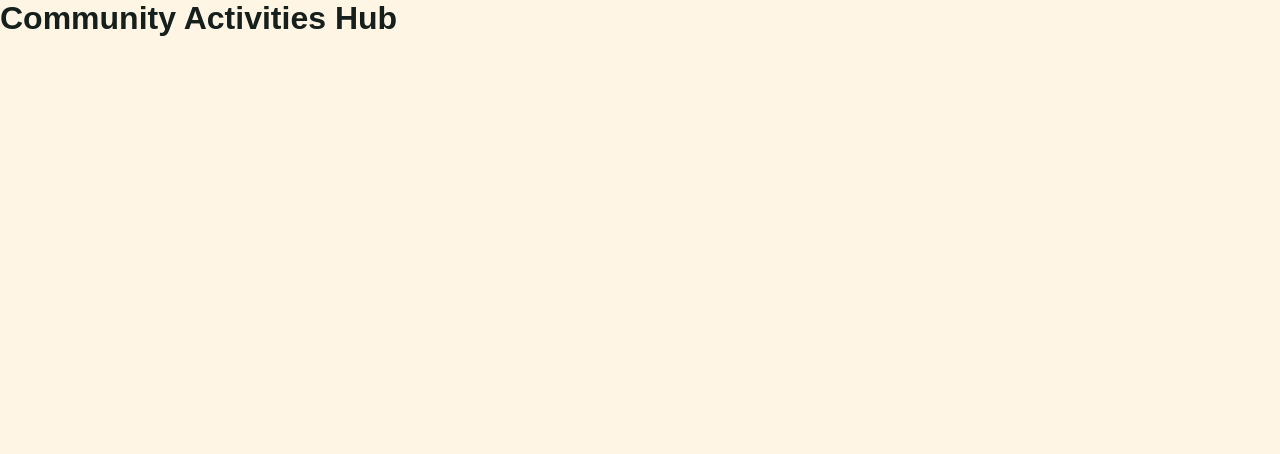
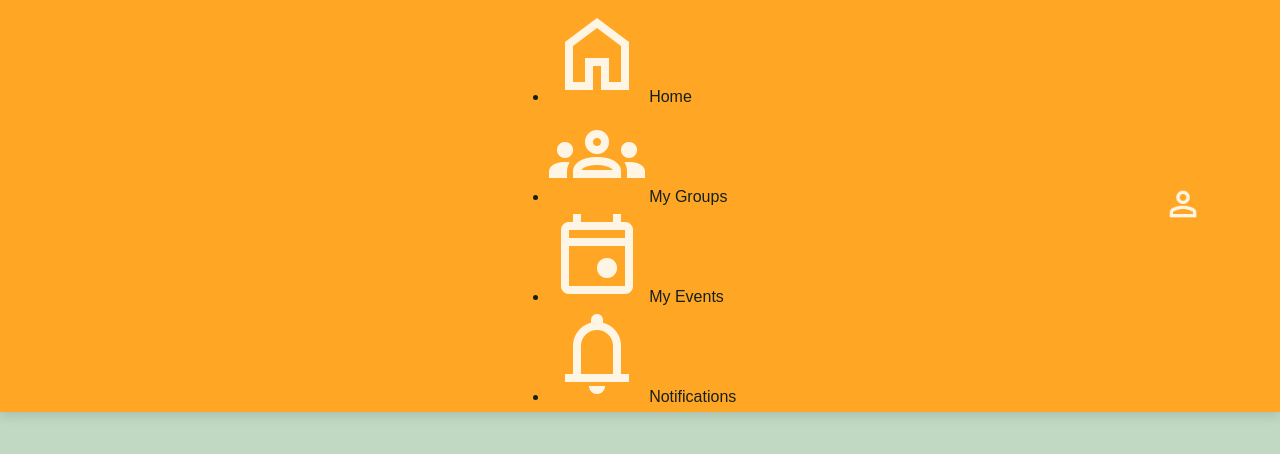
Before and after one commit to hs25104/Witathon-2025, a plain HTML site: page index.html in a window 1280 px wide. Drawn offline with Linux system fonts and the light colour scheme; a web font is replaced by a local one.

Commit message:
help me fix

```diff
--- a/css/index.css
+++ b/css/index.css
@@ -8,7 +8,7 @@
 }
 
 body{
-    background: #fff5e4;
+    background: #c1d8c3;
     color: #151f1b;
 }
 
@@ -16,3 +16,47 @@ a{
     text-decoration: none;
     color: #151f1b;
 }
+
+.navbar{
+    display: flex;
+    align-items: center;
+    justify-content: space-between;
+    background: #ffa725;
+    padding: 6px 6%;
+    position: sticky;
+    top: 0;
+    z-index: 100;
+    box-shadow: 0 5px 10px rgb(0, 0, 0, 0.1);
+}
+
+.logo{
+    width:30px;
+    margin-right: 15px;
+    display: block;
+}
+
+.navbar-center ul li{
+    display: inline-block;
+    list-style: none;
+}
+
+.navbar-center ul li a{
+    display: flex;
+    align-items: center;
+    font-size: 14px;
+    margin: 5px 8px;
+    padding-right: 5px;
+    width: 30px;
+}
+
+.navbar-center ul li a img{
+    width: 30px;
+}
+
+.nav-profile-img{
+    width: 40px;
+    border-radius: 50%;
+    display: blocl;
+    cursor: pointer;
+    position: relative;
+}
--- a/index.html
+++ b/index.html
@@ -7,15 +7,28 @@
     <link rel="stylesheet" href="css/index.css">
 </head>
 
+<! –– TODO: FIX LOGO -->
+<! –– TODO: USER PHOTO? -->
+
 <body>
-    <h1> Community Activities Hub </h1>
-
     <nav class="navbar">
-        <div class="navbar-left=">
+        <div class="navbar-left">
             <a href="index.html" class="logo"> <img src:"assets/logo.png"></a>
         </div>
-        <div class="navbar-center="></div>
-        <div class="navbar-right="></div>
+
+        <div class="navbar-center=">
+            <ul>
+                <li><a href="#"><img src="assets/home.png"> <span>Home</span></a></li>
+                <li><a href="#"><img src="assets/group.png"> <span>My Groups</span></a></li>
+                <li><a href="#"><img src="assets/event.png"> <span>My Events</span></a></li>
+                <li><a href="#"><img src="assets/notifications.png"> <span>Notifications</span></a></li>
+            </ul>
+        </div>
+
+        <div class="navbar-right">
+            <img src="assets/user.png" class="nav-profile-img"
+        </div>
     </nav>
+
 </body>
 </html>
```
Also changed, not shown: assets/event.png (added), assets/group.png (added), assets/home.png (added), assets/notifications.png (added), assets/user.png (added).
